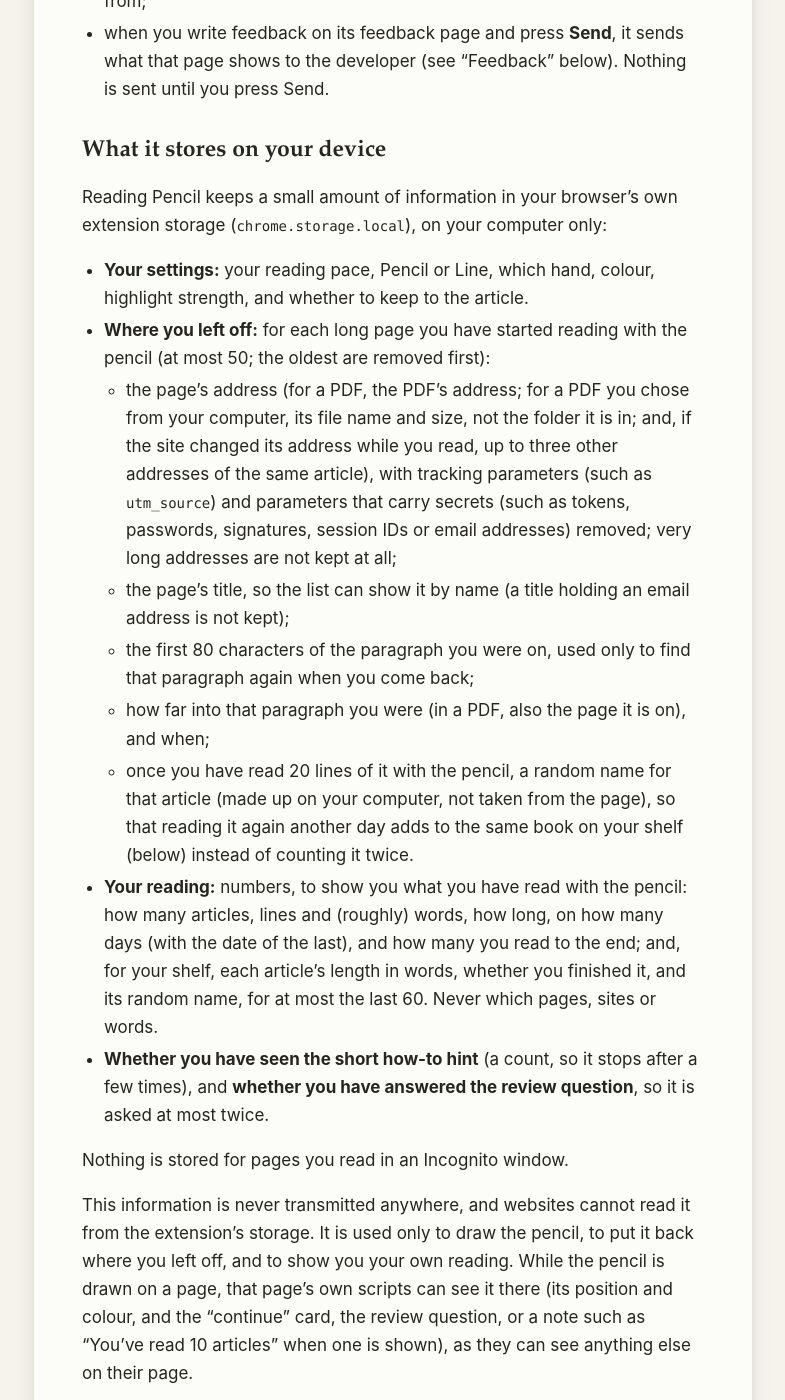
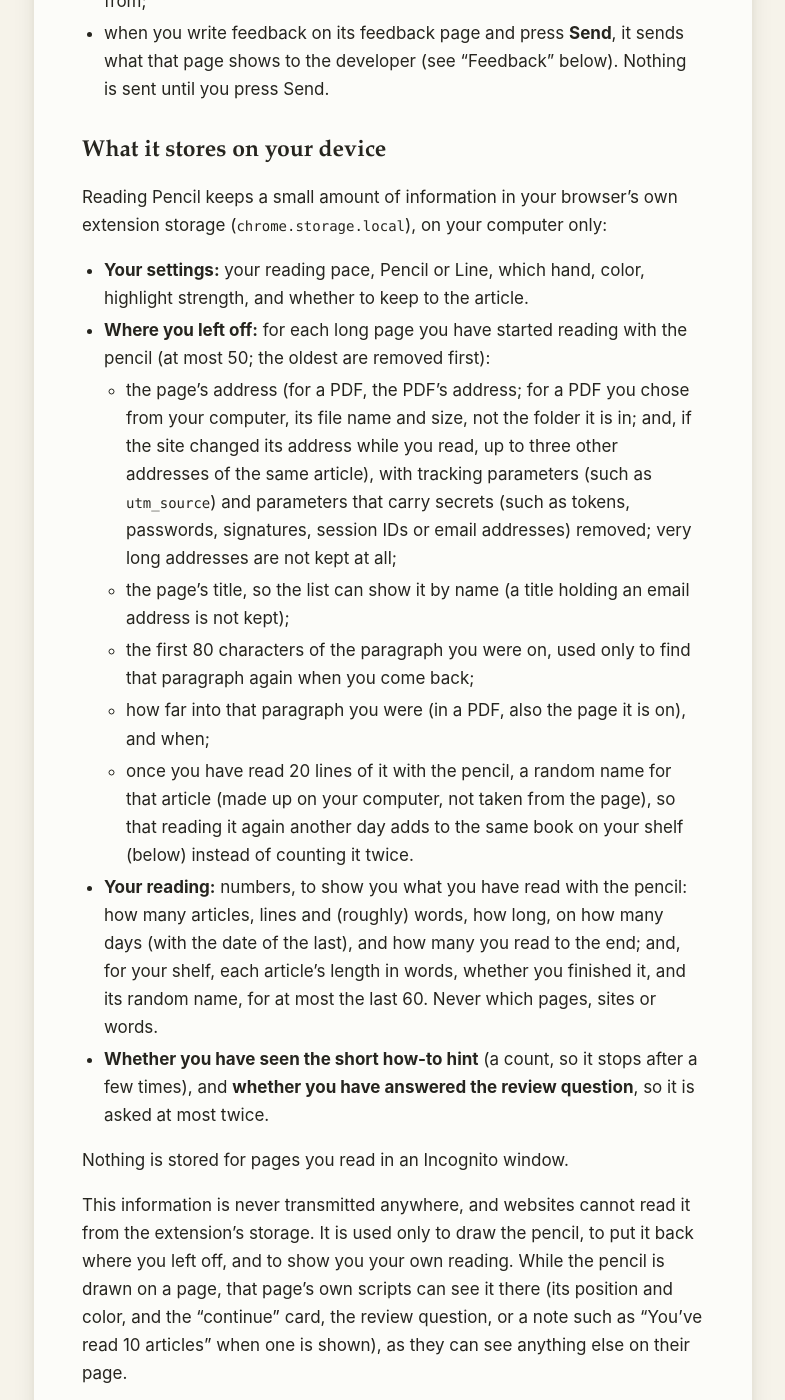
Before and after one commit to threatner/threatner.github.io, a Jekyll site: the page built from reading-pencil/privacy.md, in a window 1280 px wide and 1400 px high, scrolled down 610 px. Shown: the whole window, without its empty margins (247-1032 px from the left). Built offline with Jekyll 4.4.1, drawn with Linux system fonts in a browser that asks for light colours.

Commit message:
Reading Pencil: color, not colour
Co-Authored-By: Claude Opus 5.5 <noreply@anthropic.com>

```diff
--- a/reading-pencil/privacy.md
+++ b/reading-pencil/privacy.md
@@ -32,7 +32,7 @@ It makes two kinds of network request only:
 Reading Pencil keeps a small amount of information in your browser's own
 extension storage (`chrome.storage.local`), on your computer only:
 
-- **Your settings:** your reading pace, Pencil or Line, which hand, colour,
+- **Your settings:** your reading pace, Pencil or Line, which hand, color,
   highlight strength, and whether to keep to the article.
 - **Where you left off:** for each long page you have started reading with
   the pencil (at most 50; the oldest are removed first):
@@ -69,7 +69,7 @@ This information is never transmitted anywhere, and websites cannot read it
 from the extension's storage. It is used only to draw the pencil, to put it
 back where you left off, and to show you your own reading. While the pencil
 is drawn on a page, that page's own scripts can see it there (its position
-and colour, and the "continue" card, the review question, or a note such as
+and color, and the "continue" card, the review question, or a note such as
 "You've read 10 articles" when one is shown), as they can see anything else
 on their page.
 
```
Also changed, not shown: reading-pencil/index.md (+1 -1 lines).
